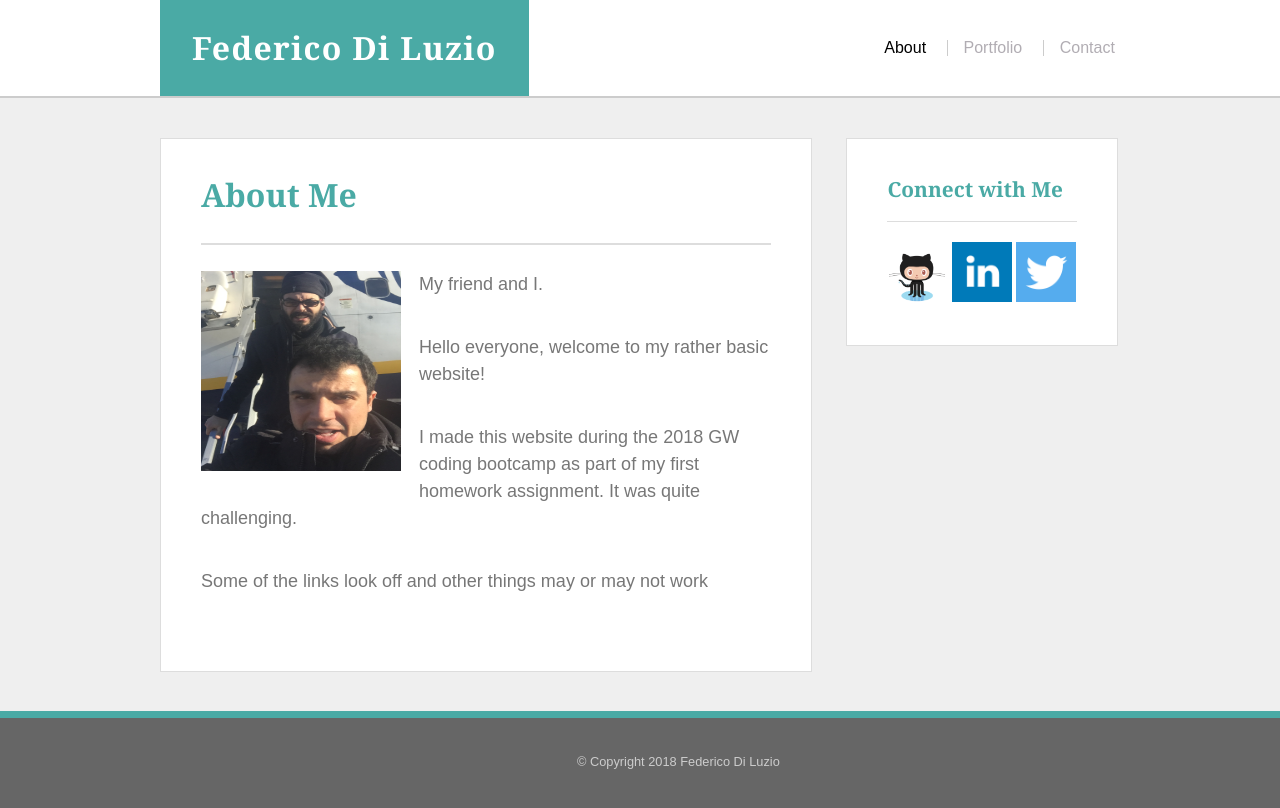
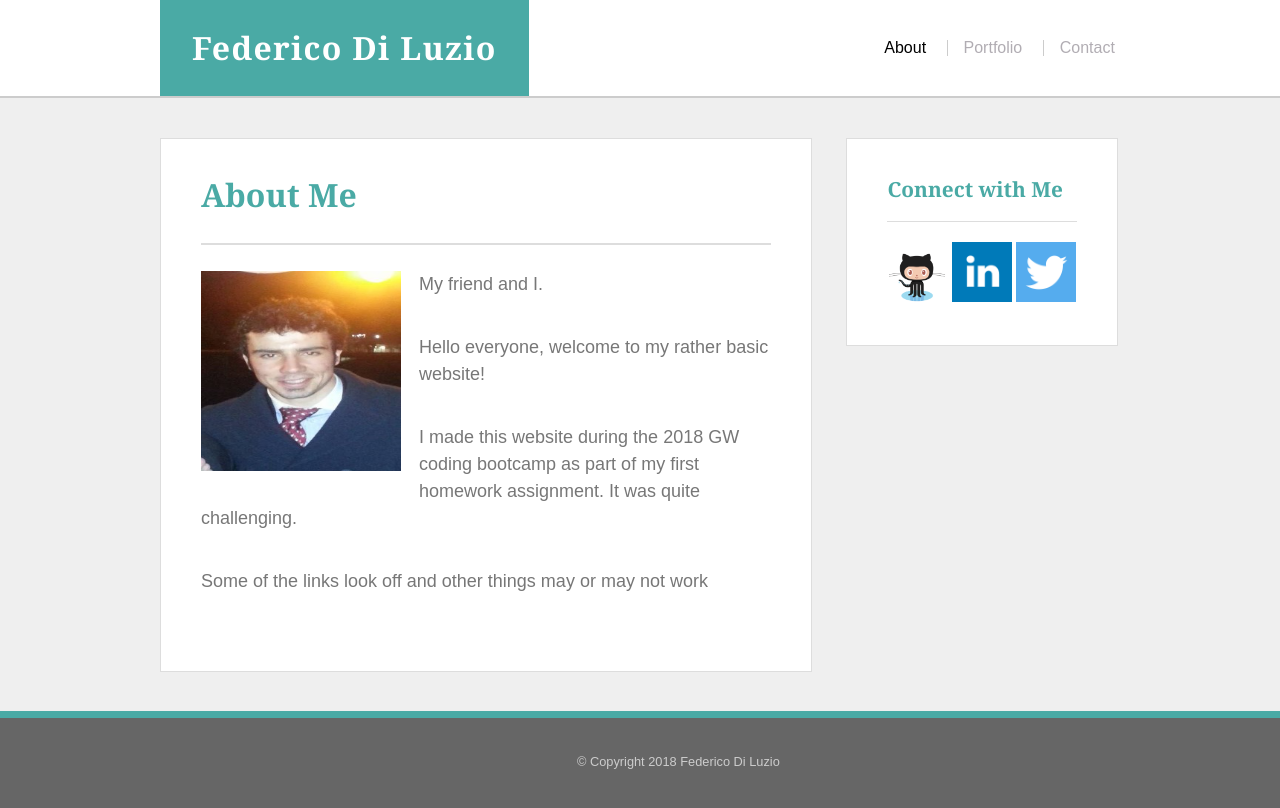
Before and after one commit to Sishito/Basic-Portfolio, a plain HTML site: page index.html in a window 1280 px wide. Shown: the top 808 px of the page. Drawn offline with Linux system fonts and the light colour scheme.

Commit message:
Homework 1 modification

```diff
--- a/index.html
+++ b/index.html
@@ -28,7 +28,7 @@
 		<div class="main">
 			<h1 class="page-title">About Me</h1>
 			<p>
-                <img class="headshot" src="./assets/images/BeardedMariusandI.JPG" alt="Photo of Federico Di Luzio"> My friend and I.
+                <img class="headshot" src="./assets/images/linkedinprofilepicture.png" alt="Photo of Federico Di Luzio"> My friend and I.
 			</p>
 			<p>
 				Hello everyone, welcome to my rather basic website!
```
Also changed, not shown: assets/images/linkedinprofilepicture.png (added).
